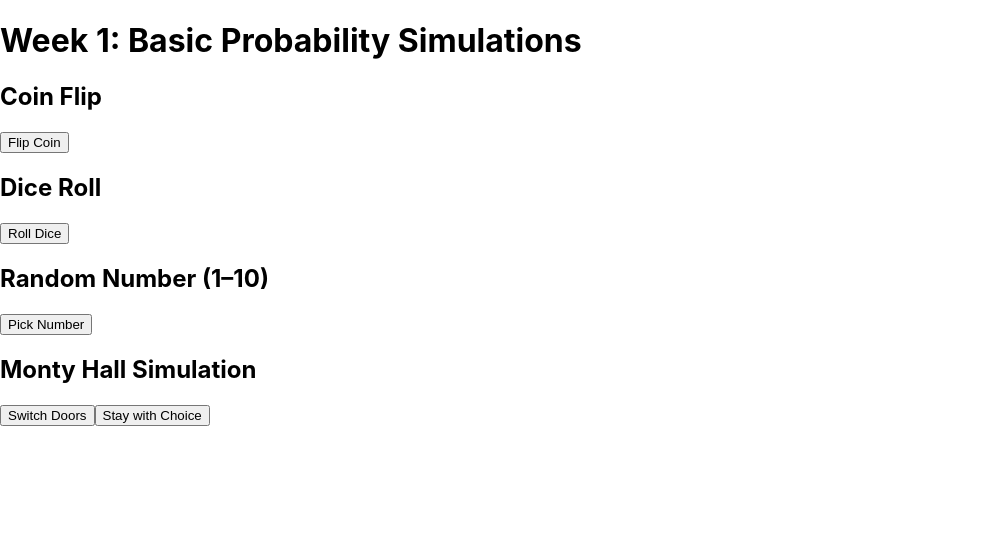
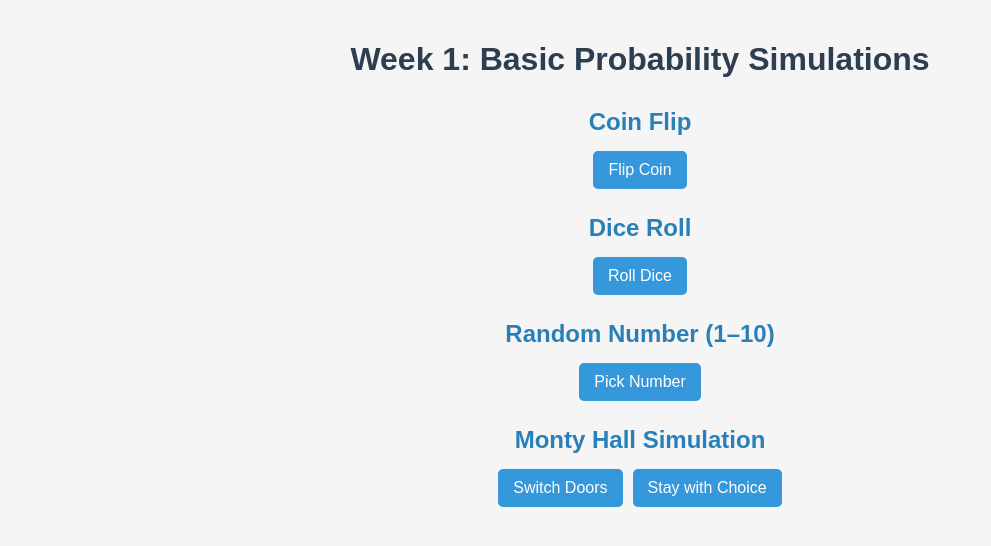
Before and after one commit to OdinsBeard82/probability-statistics-python, a React (Create React App) app in the folder probability-statistics-web/: page / in a window 1280 px wide. Shown: the top 546 px of the page, without its empty margins (0-991 px from the left). Built offline with nearby package versions, Linux system fonts and the light colour scheme.

Commit message:
basic styling started

```diff
--- a/probability-statistics-web/src/App.css
+++ b/probability-statistics-web/src/App.css
@@ -1,38 +1,78 @@
+/* General page styling */
+body {
+  font-family: Arial, sans-serif;
+  background-color: #f5f5f5;
+  margin: 0;
+  padding: 0;
+}
+
+/* Container for the App */
 .App {
+  max-width: 800px;
+  margin: 0 auto;
+  padding: 20px;
   text-align: center;
 }
 
-.App-logo {
-  height: 40vmin;
-  pointer-events: none;
+/* Page title */
+.App h1 {
+  color: #2c3e50;
+  margin-bottom: 30px;
 }
 
-@media (prefers-reduced-motion: no-preference) {
-  .App-logo {
-    animation: App-logo-spin infinite 20s linear;
-  }
+/* Each simulation component */
+div[class*="Flip"],
+/* CoinFlip */
+div[class*="Dice"],
+/* DiceRoll */
+div[class*="Number"],
+/* NumberRange */
+div[class*="Monty"]
+
+/* MontyHall */
+  {
+  background-color: #ffffff;
+  border: 2px solid #3498db;
+  border-radius: 8px;
+  padding: 15px;
+  margin-bottom: 20px;
+  box-shadow: 2px 2px 10px rgba(0, 0, 0, 0.1);
+  transition: transform 0.2s ease;
 }
 
-.App-header {
-  background-color: #282c34;
-  min-height: 100vh;
-  display: flex;
-  flex-direction: column;
-  align-items: center;
-  justify-content: center;
-  font-size: calc(10px + 2vmin);
-  color: white;
+/* Hover effect for components */
+div[class*="Flip"]:hover,
+div[class*="Dice"]:hover,
+div[class*="Number"]:hover,
+div[class*="Monty"]:hover {
+  transform: scale(1.02);
 }
 
-.App-link {
-  color: #61dafb;
+/* Headings in each component */
+h2 {
+  color: #2980b9;
+  margin-bottom: 10px;
 }
 
-@keyframes App-logo-spin {
-  from {
-    transform: rotate(0deg);
-  }
-  to {
-    transform: rotate(360deg);
-  }
+/* Buttons */
+button {
+  background-color: #3498db;
+  color: white;
+  border: none;
+  padding: 10px 15px;
+  margin: 5px;
+  border-radius: 5px;
+  cursor: pointer;
+  font-size: 16px;
+  transition: background-color 0.2s ease;
 }
+
+button:hover {
+  background-color: #2980b9;
+}
+
+/* Results text */
+p {
+  font-size: 16px;
+  margin: 10px 0;
+}
--- a/probability-statistics-web/src/App.js
+++ b/probability-statistics-web/src/App.js
@@ -3,10 +3,12 @@ import CoinFlip from './components/CoinFlip';
 import DiceRoll from './components/DiceRoll';
 import NumberRange from './components/NumberRange';
 import MontyHall from './components/MontyHall';
+import './App.css';
+
 
 function App() {
   return (
-    <div>
+    <div className="App">
       <h1>Week 1: Basic Probability Simulations</h1>
       <CoinFlip />
       <DiceRoll />
```
